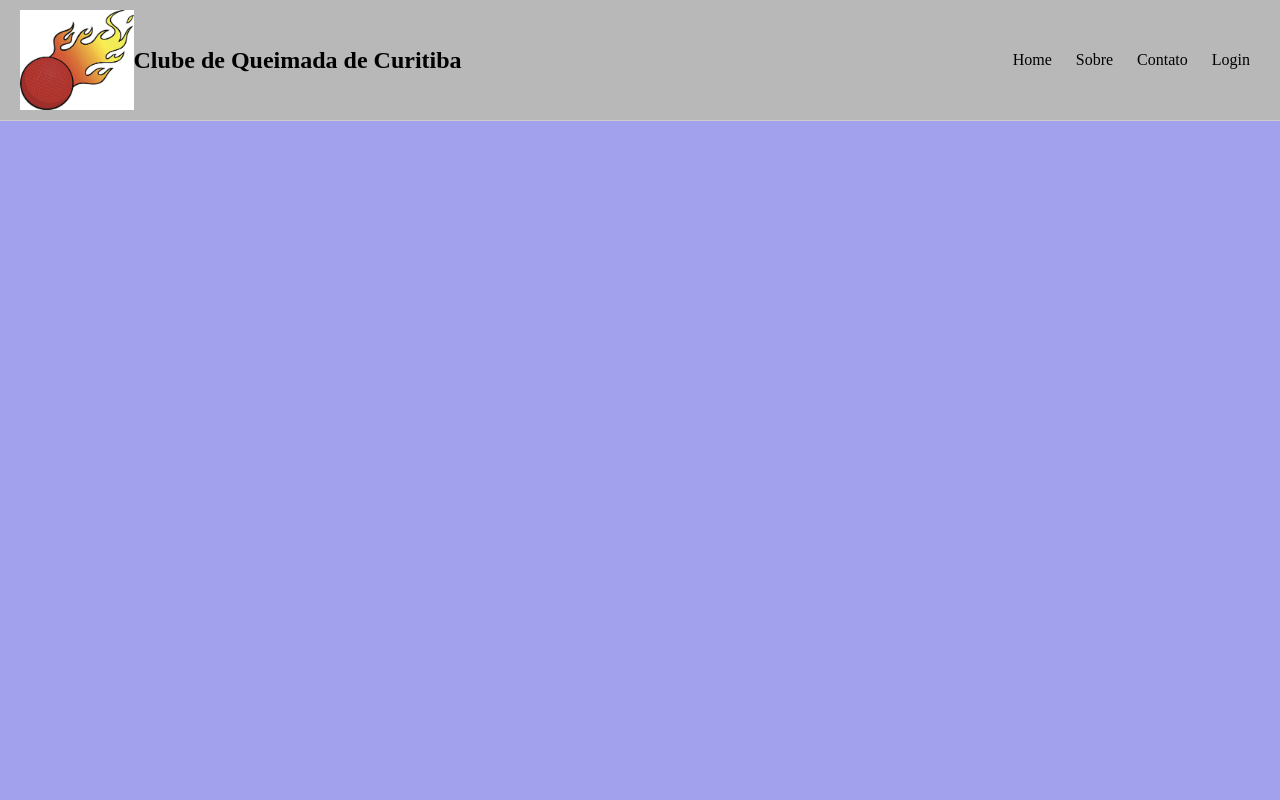
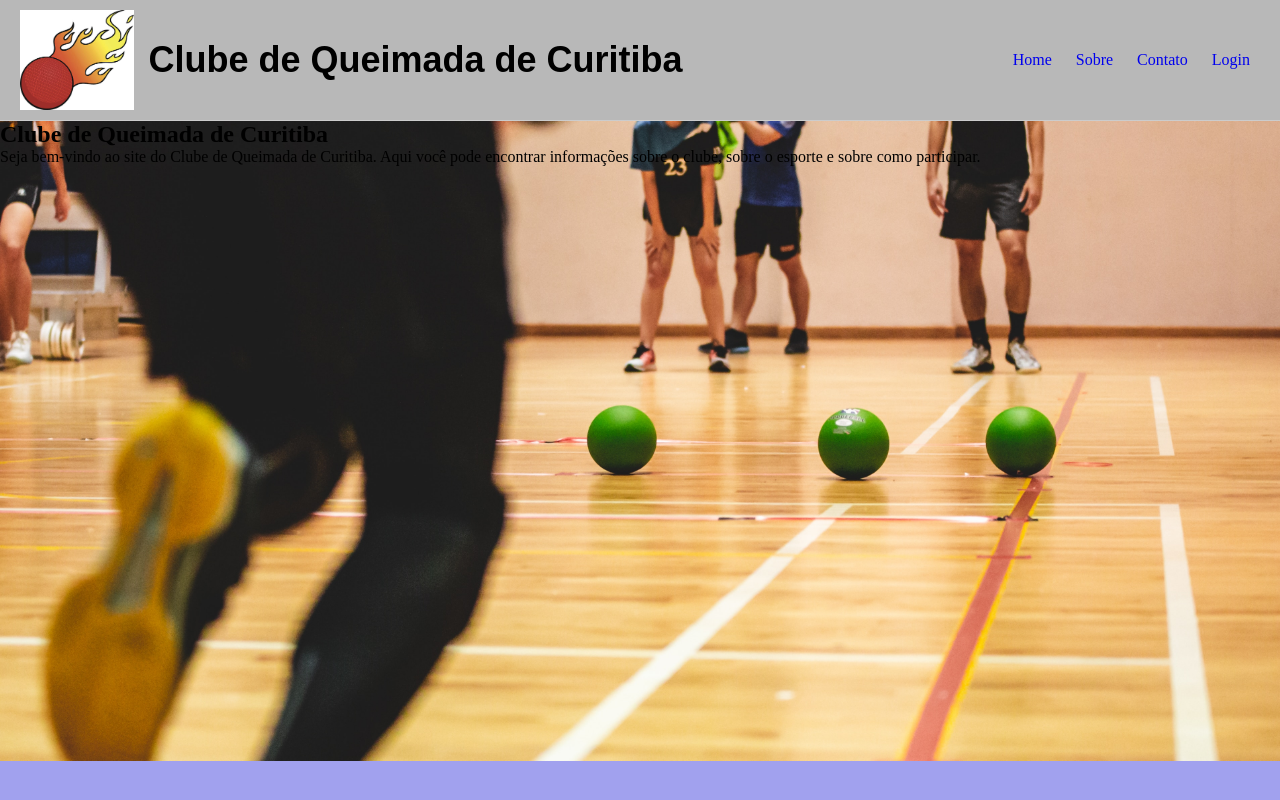
Before and after one commit to lutti/Dodgeball-Site, a plain HTML site: page index.html in a window 1280 px wide. Drawn offline with Linux system fonts and the light colour scheme.

Commit message:
hero without style

```diff
--- a/index.html
+++ b/index.html
@@ -5,20 +5,26 @@
         <link rel="stylesheet" type="text/css" href="style.css">
     </head>
     <body>
-        <div id="container">
-            <section id="header">
-                <div id="logo">
+        <div class="container">
+            <section class="header">
+                <div class="logo">
                     <img src="images/istockphoto-459221551-612x612.jpg" alt="Logo" height="100px" width="auto">
                     <h1>Clube de Queimada de Curitiba</h1>
                 </div>
-                <nav id="menu">
+                <nav class="main-menu">
                     <ul>
-                        <li><a href="index.html">Home</a></li>
-                        <li><a href="sobre.html">Sobre</a></li>
-                        <li><a href="contato.html">Contato</a></li>
-                        <li><a href="login.html">Login</a></li>
+                        <li><a href="index.html" target="_blank">Home</a></li>
+                        <li><a href="sobre.html" target="_blank">Sobre</a></li>
+                        <li><a href="contato.html" target="_blank">Contato</a></li>
+                        <li><a href="login.html" target="_blank">Login</a></li>
                     </ul>
                 </nav>
+            </section>
+            <section class="hero">
+                <div class="hero-content">
+                    <h2>Clube de Queimada de Curitiba</h2>
+                    <p>Seja bem-vindo ao site do Clube de Queimada de Curitiba. Aqui você pode encontrar informações sobre o clube, sobre o esporte e sobre como participar.</p>
+                </div>
             </section>
         </div>
     </body>
--- a/style.css
+++ b/style.css
@@ -8,7 +8,7 @@ body {
     background-color: #f5f5f5;
 }
 
-#container {
+.container {
     min-width: 400px;
     max-width: 1400px;
     margin: 0 auto;
@@ -19,7 +19,7 @@ body {
     background-color: rgb(161, 161, 238);
 }
 
-#header {
+.header {
     display: flex;
     justify-content: space-between;
     align-items: center;
@@ -28,17 +28,36 @@ body {
     border-bottom: 1px solid #ccc;
 }
 
-#logo {
+.logo {
     display: flex;
     align-items: center;
 }
 
-li {
+.logo h1 {
+    font-family: sans-serif, Helvetica;
+    font-size: 36px;
+    font-weight: 700;
+    color: .000;
+    margin-left: 15px;
+}
+
+.main-menu ul li {
     display: inline;
 }
 
 li a {
     text-decoration: none;
-    color: #000;
+    color: .000;
     padding: 0px 10px;
 }
+
+.hero {
+    height: 80vh;
+    background-color: #b8b8b8;
+}
+
+.hero {
+    background: url(./images/wan-san-yip-7X60-5nr3Tk-unsplash.jpg);
+    background-size: cover;
+    background-repeat: no-repeat;
+}
```
Also changed, not shown: images/wan-san-yip-7X60-5nr3Tk-unsplash.jpg (added).
